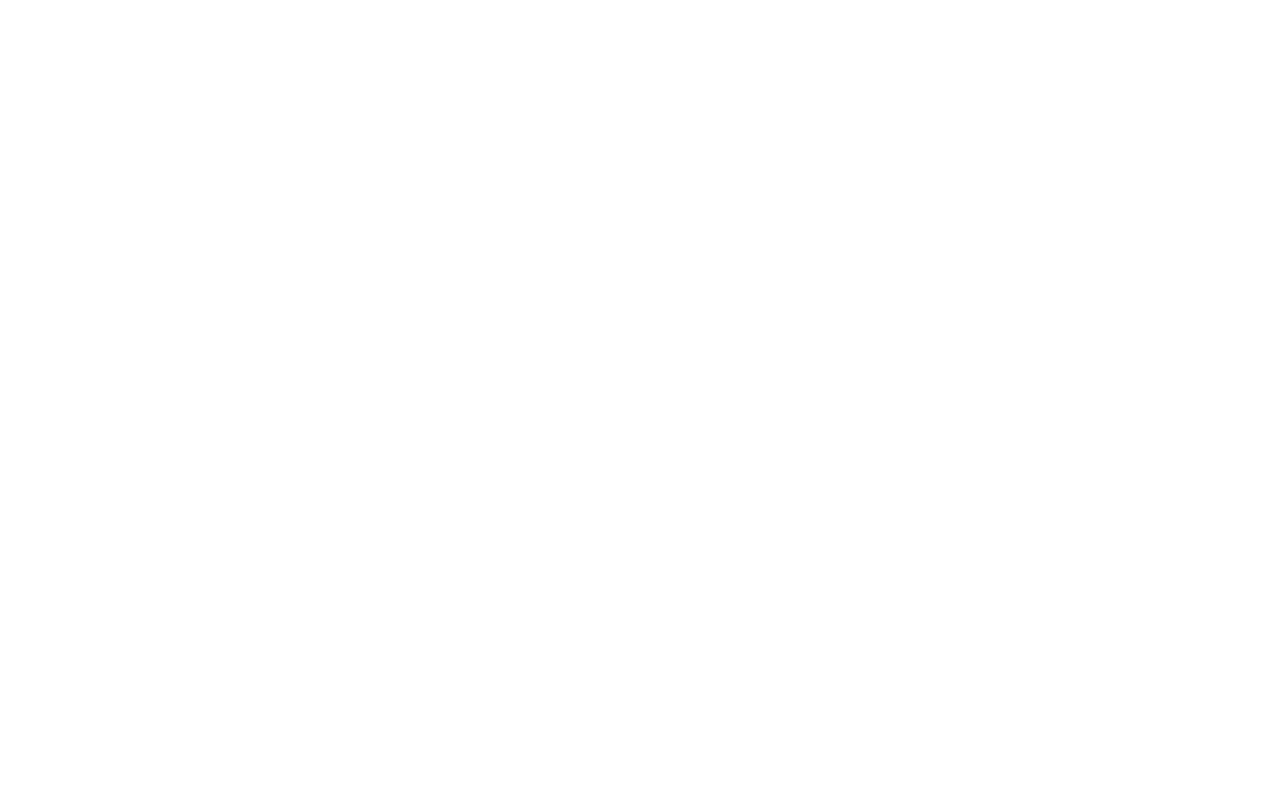
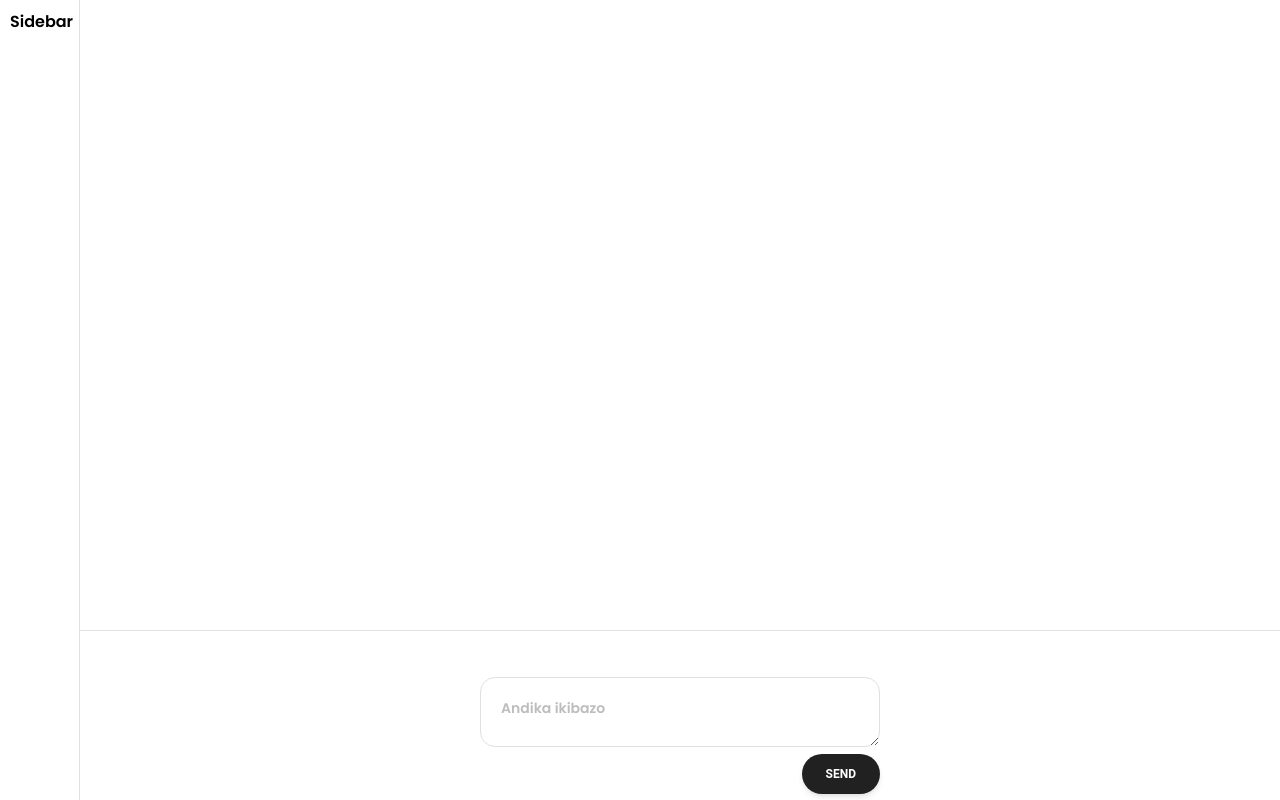
Before and after one commit to KWIZERA-CALEB/kiny-ai, a React (Vite) app in the folder frontend/: page /chat in a window 1280 px wide. Before the commit this address had no page. Built offline with nearby package versions, Linux system fonts and the light colour scheme.

Commit message:
Created the chat route and made other changes on the login modal

```diff
--- a/frontend/src/App.jsx
+++ b/frontend/src/App.jsx
@@ -1,12 +1,14 @@
 import React from 'react'
 import { Routes, Route } from 'react-router-dom'
 import Welcome from './pages/Welcome'
+import Chat from './pages/Chat'
 
 const App = () => {
   return (
     <>
       <Routes>
         <Route path='/' element={<Welcome />}></Route>
+        <Route path='/chat' element={<Chat />}></Route>
       </Routes>
     </>
   )
--- a/frontend/src/index.css
+++ b/frontend/src/index.css
@@ -11,6 +11,15 @@
     font-family: poppins;
 }
 
+@font-face {
+    font-family: poppins-regular;
+    src: url('/fonts/Poppins-SemiBold.ttf');
+}
+
+.poppins-regular {
+    font-family: poppins-regular;
+}
+
 
 .bg-gradient {
     background-image: linear-gradient(to right, #6366F1, #38BDF8, #10B981);
--- /dev/null
+++ b/frontend/src/pages/Chat.jsx
@@ -0,0 +1,25 @@
+import React from 'react'
+import { Button } from "@material-tailwind/react";
+
+
+const Chat = () => {
+  return (
+    <div className='flex w-full'>
+        <div className='w-[80px] hidden md:block fixed border-r p-[10px] border-solid border-gray-300 h-[100vh] poppins'>Sidebar</div>
+        <div className='h-[100vh] poppins relative flex-1 md:ml-[80px]'>
+            <div className='border-t border-solid pt-[20px] mb-[20px] border-gray-300 h-[150px] absolute bottom-0 w-full flex items-center justify-center'>
+                <form action="">
+                    <div className='relative'>
+                        <textarea className='w-[400px] h-[70px] border-solid border-gray-300 border-[1px] poppins-regular text-[14px] p-[20px] rounded-[15px]' placeholder='Andika ikibazo'></textarea>
+                        <div className='absolute right-0'>
+                            <Button className='rounded-full'>Send</Button>
+                        </div>
+                    </div>
+                </form>
+            </div>
+        </div>
+    </div>
+  )
+}
+
+export default Chat
--- a/frontend/src/pages/Welcome.jsx
+++ b/frontend/src/pages/Welcome.jsx
@@ -22,10 +22,23 @@
             </div>
         </div>
 
-        <Dialog open={open} className='p-[20px]' handler={handleOpen}>
+        <Dialog open={open} className='p-[30px]' handler={handleOpen}>
             <div className='flex justify-center'><p className='poppins uppercase text-[18px] cursor-pointer font-bold'>Mwalimu.ai</p></div>
             <div className='w-full mt-[20px]'>
-
+                <form className='flex flex-col space-y-[10px]'>
+                    <div>
+                        <input type='text' className='w-full border-blue-500 border-solid border-[2px] rounded-full pt-[20px] poppins-regular text-[14px] pb-[20px] pr-[10px] pl-[10px] h-[20px]' placeholder='Email' />
+                    </div>
+                    <div>
+                        <input type='text' className='w-full border-blue-500 border-solid border-[2px] rounded-full pt-[20px] poppins-regular text-[14px] pb-[20px] pr-[10px] pl-[10px] h-[20px]' placeholder='Username' />
+                    </div>
+                    <div>
+                        <input type='text' className='w-full border-blue-500 border-solid border-[2px] rounded-full pt-[20px] poppins-regular text-[14px] pb-[20px] pr-[10px] pl-[10px] h-[20px]' placeholder='Password' />
+                    </div>
+                    <div>
+                        <Button className='bg-blue-500 w-full rounded-full'>Login</Button>
+                    </div>
+                </form>
             </div>
             <DialogFooter></DialogFooter>
         </Dialog>
```
Also changed, not shown: frontend/public/fonts/Poppins-Regular.ttf (added).
